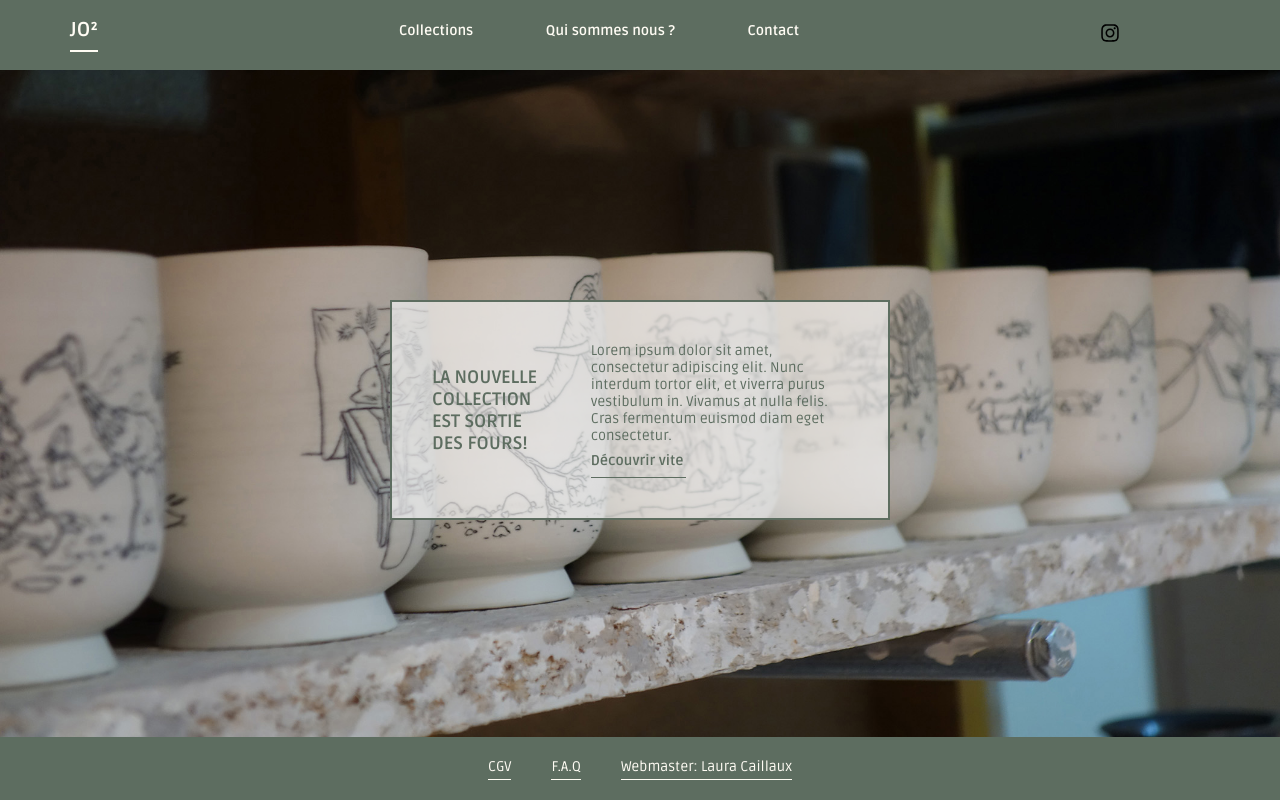
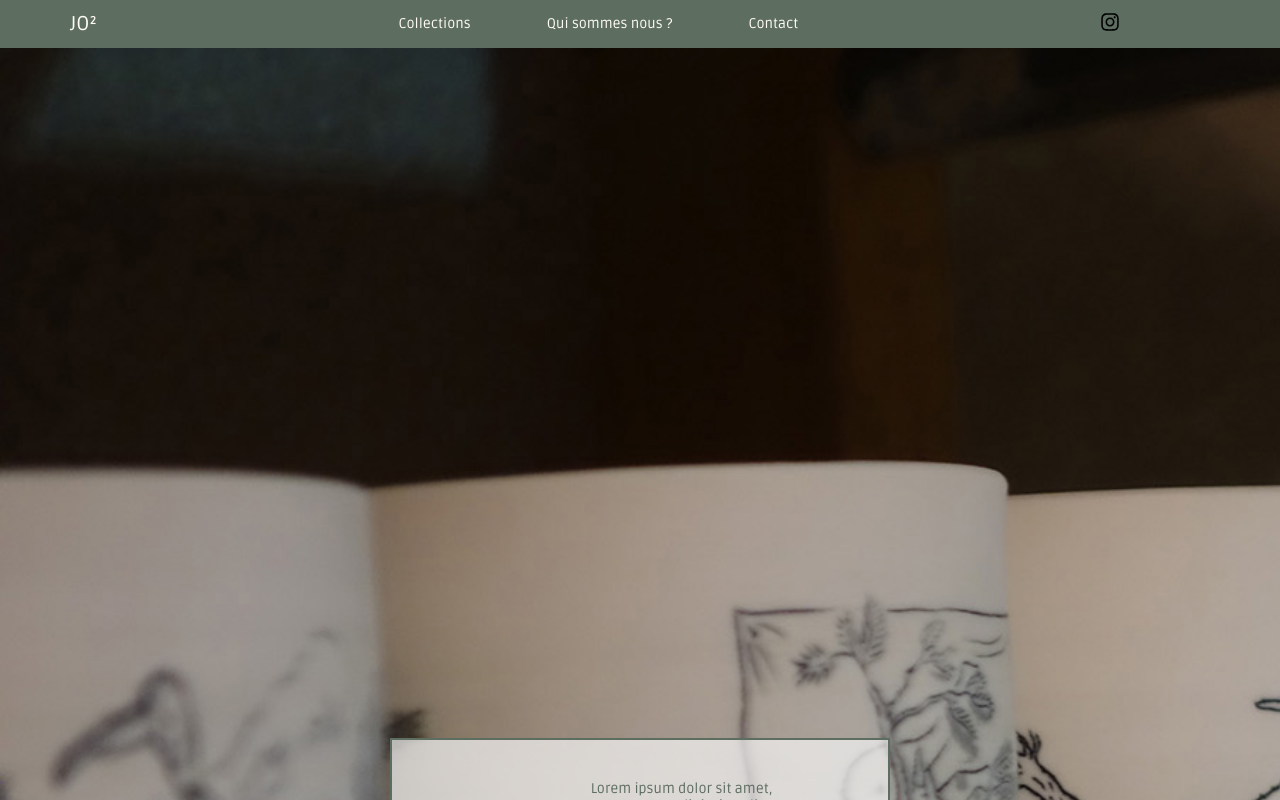
Before and after one commit to Lcdevi/client-JO2-app, a React (Create React App) app: page / in a window 1280 px wide. Shown: the top 800 px of the page. Built offline with nearby package versions, Linux system fonts and the light colour scheme.

Commit message:
reduce footer and navbar size

```diff
--- a/src/styles/footer.css
+++ b/src/styles/footer.css
@@ -16,14 +16,22 @@ footer ul {
 }
 
 footer ul li {
-    margin: 20px;
-    padding-bottom: 4px;
-    border-bottom: 1px solid var(--light-pink);
-    transition-property: border-bottom;
-    transition-duration: 0.5s;
+    margin: 14px;
     cursor: pointer;
+    position: relative;
 }
 
-footer ul li:hover {
-    border-bottom: 1px solid var(--blue);
+footer ul li::after {
+    content: "";
+    display: block;
+    position: absolute;
+    width: 0%;
+    height: 1px;
+    margin-top: 4px;
+    background-color: white;
+    transition: 0.8s ease;
 }
+
+footer ul li:hover::after {
+    width: 100%;
+}
--- a/src/styles/forme.css
+++ b/src/styles/forme.css
@@ -9,5 +9,5 @@
     display: flex;
     flex-direction: column;
     align-items: center;
-    margin: 40px 0 60px 0;
+    margin: 40px 0 100px 0;
 }
--- a/src/styles/home.css
+++ b/src/styles/home.css
@@ -3,7 +3,7 @@
     background-image: url("../images/img-home.JPG");
     background-size: cover;
     background-repeat: no-repeat;
-    height: 85vh;
+    height: 200vh;
     width: 100%;
     display: flex;
     justify-content: center;
--- a/src/styles/navbar.css
+++ b/src/styles/navbar.css
@@ -1,10 +1,10 @@
 .nav {
     border-bottom: 1px dashed var(--blue);
     font-family: 'Ruda', sans-serif;
-    font-weight: bold;
+    /* font-weight: bold; */
     display: flex;
     justify-content: space-between;
-    height: 70px;
+    height: 48px;
     /* background: linear-gradient(#fCD200, #ffffa3); */
     background-color: var(--blue);
     color: var(--light-pink);
@@ -22,9 +22,7 @@
 
 .nav ul li {
     /* border-bottom: 1px solid var(--light-pink); */
-    padding-bottom: 8px;
-    transition-property: border-bottom;
-    transition-duration: 1s;
+    padding: 8px 0;
     position: relative;
 
 }
@@ -35,7 +33,7 @@
     position: absolute;
     width: 0%;
     height: 1px;
-    margin-top: 8px;
+    margin-top: 5px;
     background-color: white;
     transition: 0.8s ease;
   }
@@ -51,8 +49,6 @@
 #jo2-home {
     margin: 0 0 0 70px;
     font-size: 20px;
-    border-bottom: 2px solid var(--light-pink);
-    padding-bottom: 8px;
     transition-property: border-bottom;
     transition-duration: 1s;
 }
@@ -77,7 +73,6 @@
 #social-div img {
     width: 20px;
     height: 20px;
-    /* transition-property: border-bottom; */
     transition: transform;
     transition-duration: 0.5s;
 }
```
